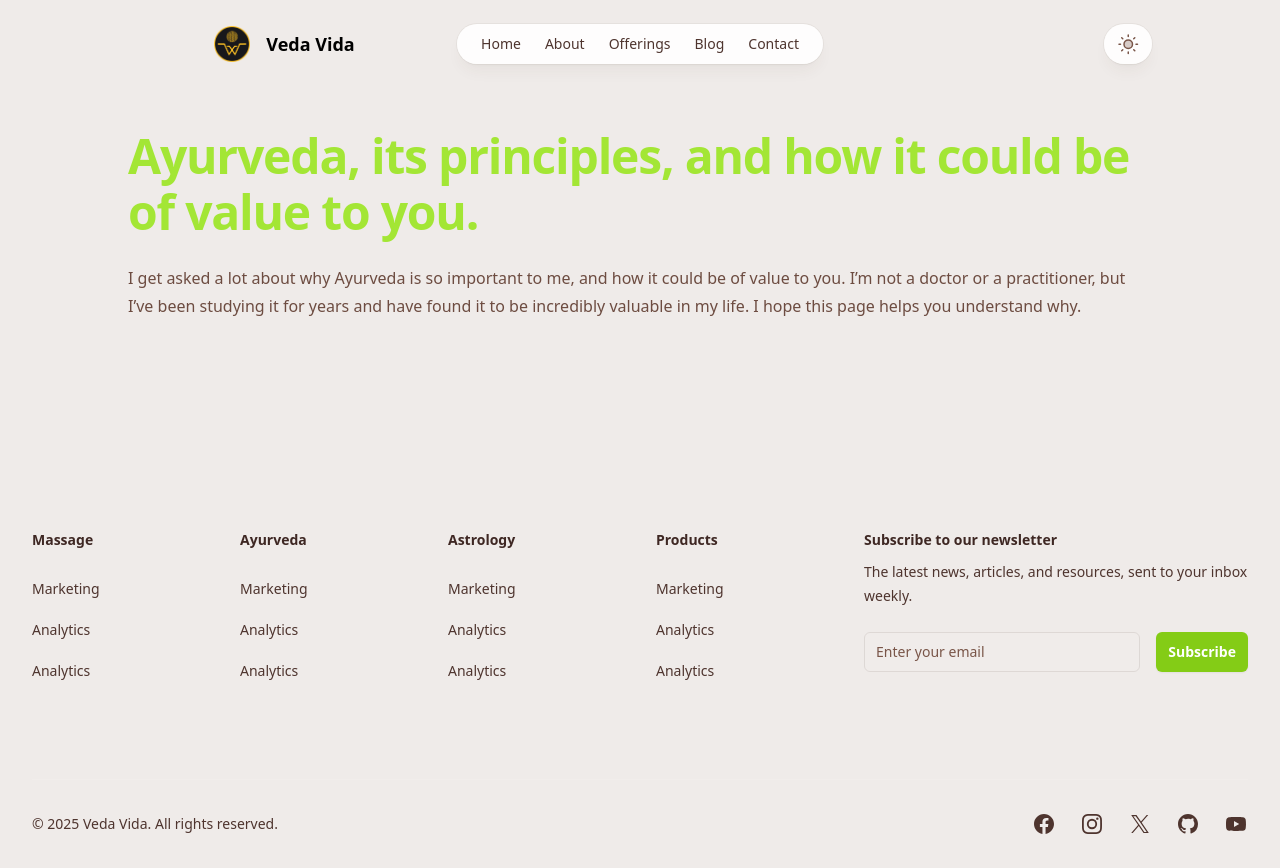
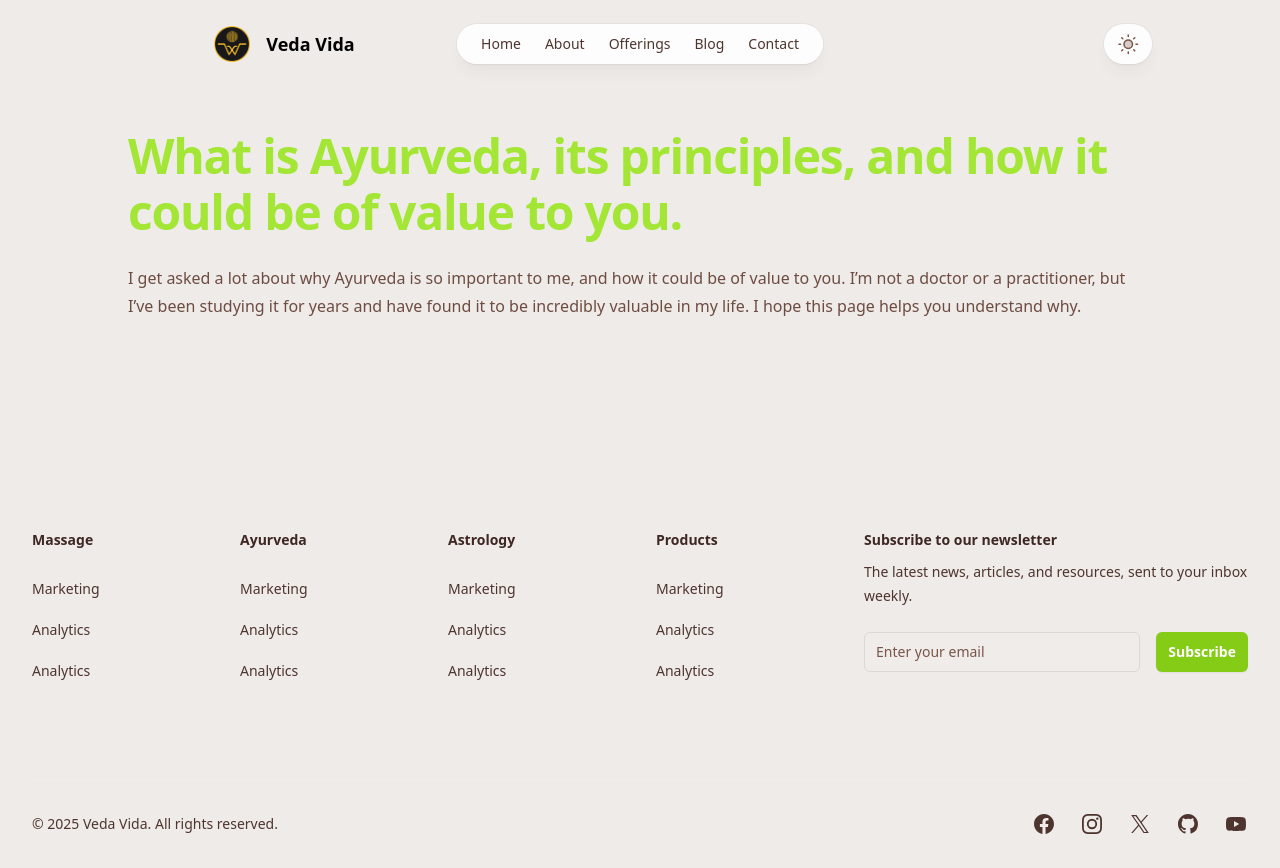
Before and after one commit to cv-us/vv, a Next.js app: page /ayurveda in a window 1280 px wide. Built offline with nearby package versions, Linux system fonts and the light colour scheme.

Commit message:
quick change

```diff
--- a/src/app/ayurveda/page.jsx
+++ b/src/app/ayurveda/page.jsx
@@ -31,7 +31,7 @@ export const metadata = {
 export default function Uses() {
   return (
     <SimpleLayout
-      title="Ayurveda, its principles, and how it could be of value to you."
+      title="What is Ayurveda, its principles, and how it could be of value to you."
       intro="I get asked a lot about why Ayurveda is so important to me, and how it could be of value to you. I’m not a doctor or a practitioner, but I’ve been studying it for years and have found it to be incredibly valuable in my life. I hope this page helps you understand why."
     >
       <div className="space-y-20">
```
